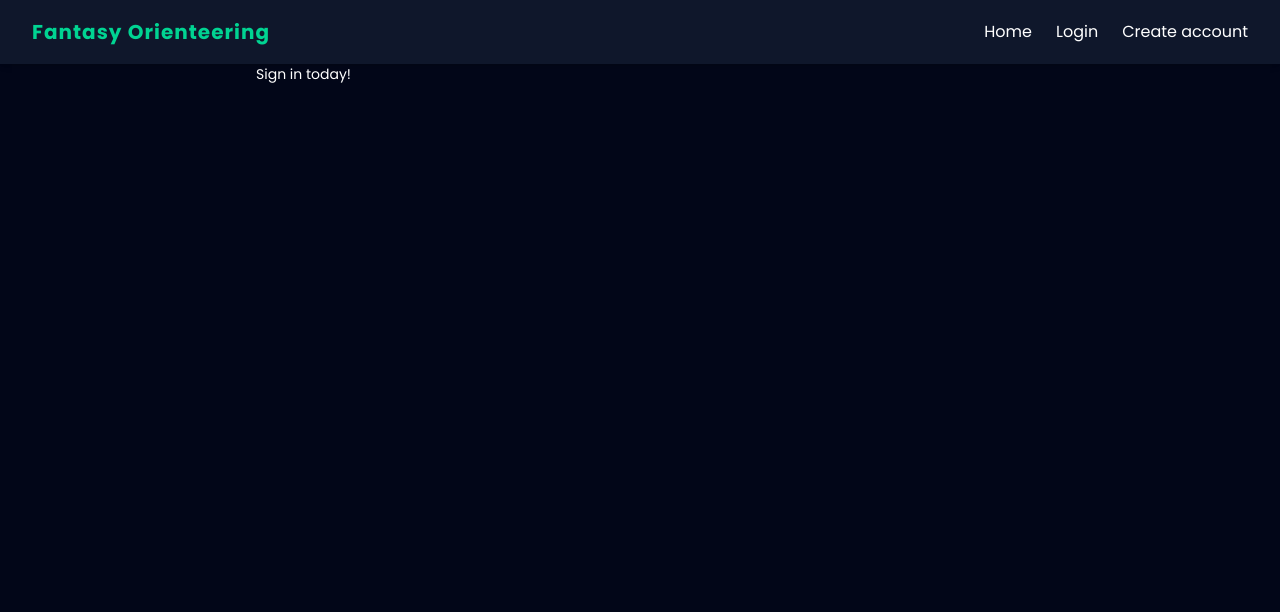
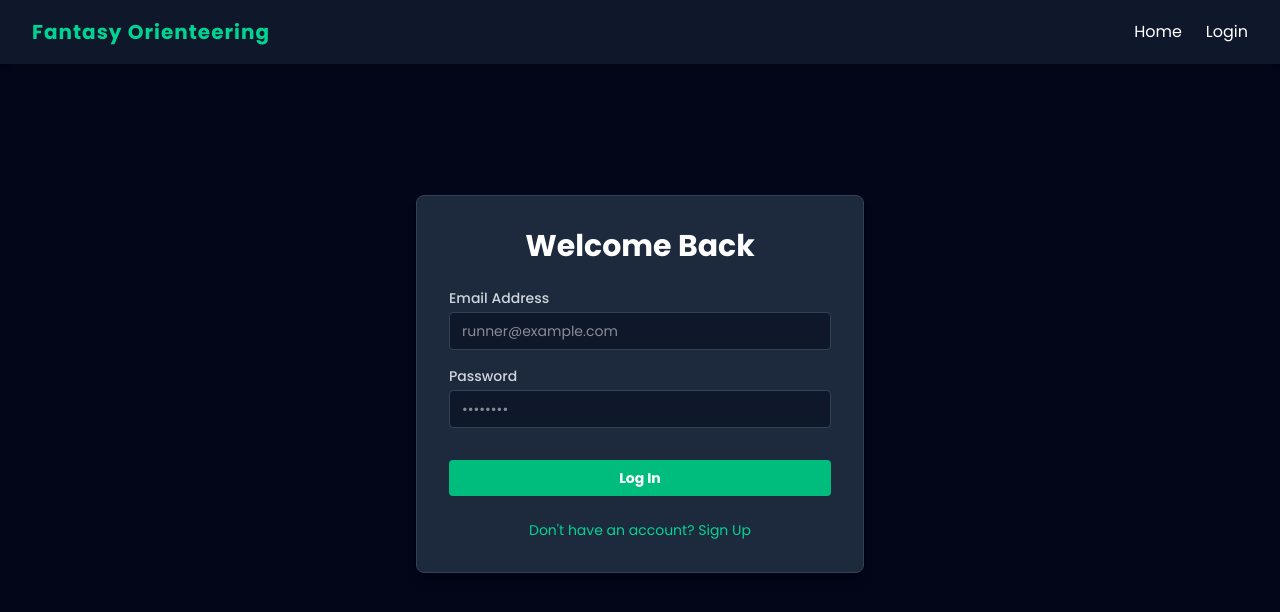
Before and after one commit to HugoUnosson/fantasy-orienteering, a React (Vite) app: page /login in a window 1280 px wide. Shown: the top 612 px of the page. Built offline with nearby package versions, Linux system fonts and the light colour scheme; no server answers.

Commit message:
Added a authentication component

```diff
--- a/src/App.tsx
+++ b/src/App.tsx
@@ -1,13 +1,12 @@
 import './App.css'
 import React from 'react';
-import { BrowserRouter, Routes, Route, Navigate } from 'react-router-dom';
-import { AuthProvider } from './context/AuthContext';
-import { ProtectedRoute } from './context/ProtectedRoute';
+import { Routes, Route, Navigate } from 'react-router-dom';
+import { AuthProvider } from './authentication/AuthContext.tsx';
+import { ProtectedRoute } from './authentication/ProtectedRoute.tsx';
 
 // Views
 import Home from "./views/Home.tsx"
-import SignUp from "./views/SignUp.tsx"
-import SignIn from "./views/SignIn.tsx"
+import Auth from './authentication/Auth.tsx';
 
 // Components
 import Navbar from "./components/Navbar.tsx";
@@ -27,8 +26,7 @@ function App() {
           <Routes>
             {/* Public Routes */}
             <Route path="/" element={<Home />} />
-            <Route path="/login" element={<SignIn />} />
-            <Route path="/create-account" element={<SignUp />} />
+            <Route path="/login" element={<Auth />} />
 
             {/* Protected Routes */}
             <Route path="/dashboard" element={<ProtectedRoute><div>the dashboard</div></ProtectedRoute>} />
--- /dev/null
+++ b/src/authentication/Auth.tsx
@@ -0,0 +1,136 @@
+import React, { useState } from 'react';
+import { useNavigate } from 'react-router-dom';
+import { supabase } from '../helper/supabaseClient';
+
+export default function Auth() {
+  const navigate = useNavigate();
+
+  // Form state
+  const [email, setEmail] = useState('');
+  const [password, setPassword] = useState('');
+  const [isLogin, setIsLogin] = useState(true); // Toggles between Login and Sign Up
+
+  // UI state
+  const [loading, setLoading] = useState(false);
+  const [error, setError] = useState<string | null>(null);
+  const [message, setMessage] = useState<string | null>(null);
+
+  const handleAuth = async (e: React.FormEvent<HTMLFormElement>) => {
+    e.preventDefault();
+    setLoading(true);
+    setError(null);
+    setMessage(null);
+
+    try {
+      if (isLogin) {
+        // --- LOGIN FLOW ---
+        const { error } = await supabase.auth.signInWithPassword({
+          email,
+          password,
+        });
+
+        if (error) throw error;
+
+        // If successful, our AuthContext will automatically pick up the new session.
+        // We just need to redirect the user to their team page.
+        navigate('/my-team');
+
+      } else {
+        // --- SIGN UP FLOW ---
+        const { error } = await supabase.auth.signUp({
+          email,
+          password,
+        });
+
+        if (error) throw error;
+
+        // Supabase requires email verification by default.
+        setMessage('Account created! Please check your email for the verification link.');
+      }
+    } catch (err: any) {
+      setError(err.message || 'An error occurred during authentication.');
+    } finally {
+      setLoading(false);
+    }
+  };
+
+  return (
+    <div className="flex justify-center items-center min-h-[80vh]">
+      <div className="bg-slate-800 p-8 rounded-lg shadow-lg w-full max-w-md border border-slate-700">
+        <h2 className="text-3xl font-bold text-white mb-6 text-center">
+          {isLogin ? 'Welcome Back' : 'Create Account'}
+        </h2>
+
+        {/* Display Error Messages */}
+        {error && (
+          <div className="bg-red-500/10 border border-red-500 text-red-500 p-3 rounded mb-4 text-sm text-center">
+            {error}
+          </div>
+        )}
+
+        {/* Display Success Messages (like check your email) */}
+        {message && (
+          <div className="bg-emerald-500/10 border border-emerald-500 text-emerald-400 p-3 rounded mb-4 text-sm text-center">
+            {message}
+          </div>
+        )}
+
+        <form onSubmit={handleAuth} className="space-y-4">
+          <div>
+            <label className="block text-sm font-medium text-gray-300 mb-1">
+              Email Address
+            </label>
+            <input
+              type="email"
+              value={email}
+              onChange={(e) => setEmail(e.target.value)}
+              required
+              className="w-full bg-slate-900 border border-slate-700 rounded px-3 py-2 text-white focus:outline-none focus:border-emerald-500 focus:ring-1 focus:ring-emerald-500 transition-colors"
+              placeholder="runner@example.com"
+            />
+          </div>
+
+          <div>
+            <label className="block text-sm font-medium text-gray-300 mb-1">
+              Password
+            </label>
+            <input
+              type="password"
+              value={password}
+              onChange={(e) => setPassword(e.target.value)}
+              required
+              minLength={6}
+              className="w-full bg-slate-900 border border-slate-700 rounded px-3 py-2 text-white focus:outline-none focus:border-emerald-500 focus:ring-1 focus:ring-emerald-500 transition-colors"
+              placeholder="••••••••"
+            />
+          </div>
+
+          <button
+            type="submit"
+            disabled={loading}
+            className="w-full bg-emerald-500 hover:bg-emerald-600 text-white font-bold py-2 px-4 rounded transition-colors disabled:opacity-50 disabled:cursor-not-allowed mt-4 hover:cursor-pointer"
+          >
+            {loading ? 'Processing...' : isLogin ? 'Log In' : 'Sign Up'}
+          </button>
+        </form>
+
+        {/* Toggle between Login and Sign Up */}
+        <div className="mt-6 text-center">
+          <button
+            type="button"
+            onClick={() => {
+              setIsLogin(!isLogin);
+              setError(null);
+              setMessage(null);
+            }}
+            className="text-emerald-400 hover:text-emerald-300 text-sm transition-colors hover:cursor-pointer"
+          >
+            {isLogin
+              ? "Don't have an account? Sign Up"
+              : 'Already have an account? Log In'}
+          </button>
+        </div>
+      </div>
+    </div>
+  );
+}
--- a/src/components/Navbar.tsx
+++ b/src/components/Navbar.tsx
@@ -1,6 +1,6 @@
 import { useState } from 'react';
 import { NavLink } from "react-router-dom";
-import { useAuth } from '../context/AuthContext';
+import { useAuth } from '../authentication/AuthContext';
 
 const Navbar = () => {
   // State to manage whether the mobile menu is open or closed
@@ -30,7 +30,6 @@ const Navbar = () => {
             <div className="hidden md:flex space-x-6 items-center">
               <NavLink to="/" className="hover:text-emerald-400 transition-colors">Home</NavLink>
               <NavLink to="/login" className="hover:text-emerald-400 transition-colors">Login</NavLink>
-              <NavLink to="/create-account" className="hover:text-emerald-400 transition-colors">Create account</NavLink>
             </div>
 
             {/* 3. Mobile Hamburger Button (Hidden on desktop) */}
--- a/src/views/SignIn.tsx
+++ /dev/null
@@ -1,9 +0,0 @@
-const SignIn = () => {
-    return (
-        <div>
-            <h2>Sign in today!</h2>
-        </div>
-    );
-}
-
-export default SignIn;
--- a/src/views/SignUp.tsx
+++ /dev/null
@@ -1,25 +0,0 @@
-import { NavLink } from "react-router-dom";
-
-const SignUp = () => {
-    return (
-        <div className="">
-            <form className="mt-24 p-4 rounded max-w-lg mx-auto bg-slate-900">
-                <h2 className="font-bold text-xl">Create account</h2>
-                <p>Already have an account? <NavLink to="/singin" className="text-primary underline">Log in here</NavLink></p>
-                <div className="flex flex-col mt-6 gap-6">
-                    <div className="flex gap-2">
-                        <button className="bg-slate-800 border border-slate-700 font-semibold p-3 rounded hover:cursor-pointer hover:bg-primary transition-all">G</button>
-                        <button className="bg-slate-800 border border-slate-700 font-semibold p-3 rounded hover:cursor-pointer hover:bg-primary transition-all">B</button>
-                        <button className="bg-slate-800 border border-slate-700 font-semibold p-3 rounded hover:cursor-pointer hover:bg-primary transition-all">C</button>
-                    </div>
-                    <p>or</p>
-                    <input placeholder="Email" className="bg-slate-800 p-3 rounded focus:outline-3 focus:outline-primary"></input>
-                    <input placeholder="Password" className="bg-slate-800 p-3 rounded focus:outline-3 focus:outline-primary"></input>
-                    <button type="submit" className="bg-slate-800 font-semibold p-3 rounded border border-slate-700 hover:cursor-pointer hover:bg-primary transition-all">Create account</button>
-                </div>
-            </form>
-        </div>
-    );
-}
-
-export default SignUp;
```
Also changed, not shown: src/authentication/AuthContext.tsx (renamed from src/context/AuthContext.tsx), src/authentication/ProtectedRoute.tsx (renamed from src/context/ProtectedRoute.tsx).
